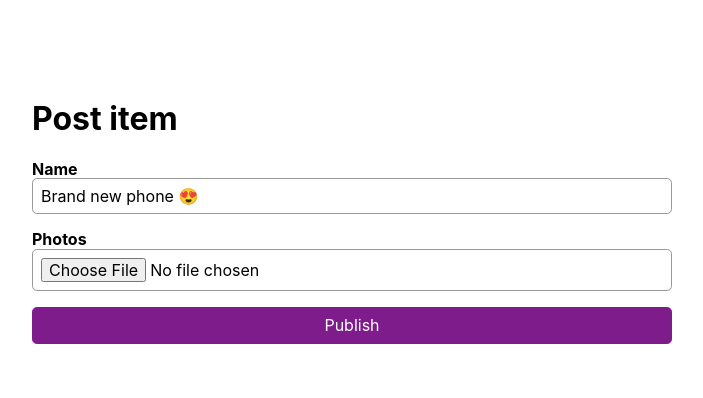
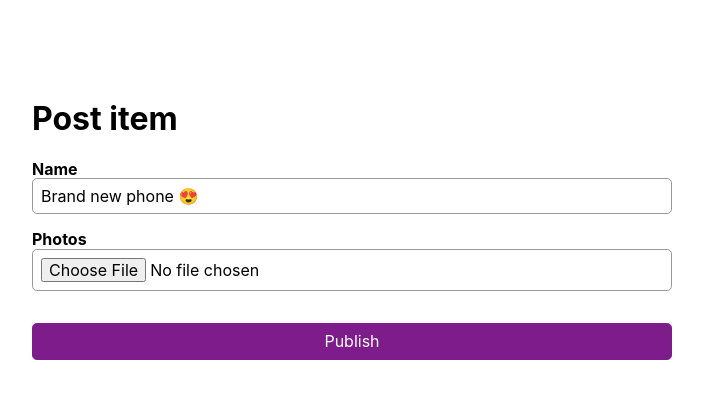
Before and after one commit to guoyunhe/mecari-euro-hack-2018, a React (Create React App) app in the folder client/: page / in a window 1280 px wide. Shown: the top 398 px of the page, without its empty margins (288-991 px from the left). Built offline with nearby package versions, Linux system fonts and the light colour scheme.

Commit message:
Add doge spinner

```diff
--- a/client/src/App.jsx
+++ b/client/src/App.jsx
@@ -10,11 +10,13 @@ class App extends Component {
     this.state = {
       published: false,
       name: 'Brand new phone 😍',
-      images: []
+      images: [],
+      isProcessing: false
     }
   }
 
   uploadImage(file) {
+    this.setState({ isProcessing: true });
     var data = new FormData()
     data.append('photo', file)
 
@@ -26,7 +28,7 @@ class App extends Component {
     }).then(data => {
       let images = this.state.images;
       images.push(data);
-      this.setState({ images });
+      this.setState({ images, isProcessing: false });
     })
   }
 
@@ -50,7 +52,8 @@ class App extends Component {
             images={this.state.images}
             uploadImage={(file) => this.uploadImage(file)}
             removeImage={(image) => this.removeImage(image)}
-            onPublish={() => this.setState({ published: true })} />
+            onPublish={() => this.setState({ published: true })}
+            isProcessing={this.state.isProcessing} />
         }
       </div>
     );
--- a/client/src/Create.css
+++ b/client/src/Create.css
@@ -0,0 +1,22 @@
+.Create__header {
+  background: #ffffff;
+  position: sticky;
+  top: 0;
+  z-index: 100;
+  padding-bottom: 1rem;
+}
+
+.Create__spinner-wrap {
+  text-align: center;
+  margin: 3rem auto;
+}
+
+.Create__spinner {
+  width: 120px;
+  height: 120px;
+  -webkit-animation:spin 4s linear infinite;
+  -moz-animation:spin 4s linear infinite;
+  animation:spin 4s linear infinite;
+}
+
+@keyframes spin { 100% { -webkit-transform: rotate(360deg); transform:rotate(360deg); } }
--- a/client/src/Create.jsx
+++ b/client/src/Create.jsx
@@ -1,5 +1,6 @@
 import React, { Component } from 'react';
 import Image from './Image';
+import doge from './doge.png'
 import './Create.css';
 
 class Create extends Component {
@@ -7,11 +8,17 @@ class Create extends Component {
     return (
       <div className="Create">
         <h1>Post item</h1>
-        <label>Name</label>
-        <input type="text" value={this.props.name} onChange={e => this.props.updateName(e.target.value)} />
-        <label>Photos</label>
-        <input type="file" onChange={e => { if (e.target.files) { this.props.uploadImage(e.target.files[0]) } }} />
+        <header className="Create__header">
+          <label>Name</label>
+          <input type="text" value={this.props.name} onChange={e => this.props.updateName(e.target.value)} />
+          <label>Photos</label>
+          <input type="file" onChange={e => { if (e.target.files) { this.props.uploadImage(e.target.files[0]) } }} />
+        </header>
         {this.props.images.map(image => <Image key={image.url} image={image} delete={this.props.removeImage} />)}
+        {this.props.isProcessing && <div className="Create__spinner-wrap">
+          <img className="Create__spinner" src={doge} alt="spinner" />
+          <div>Processing...</div>
+        </div>}
         <button onClick={() => this.props.onPublish()}>Publish</button>
       </div>
     );
```
Also changed, not shown: client/src/doge.png (added).
